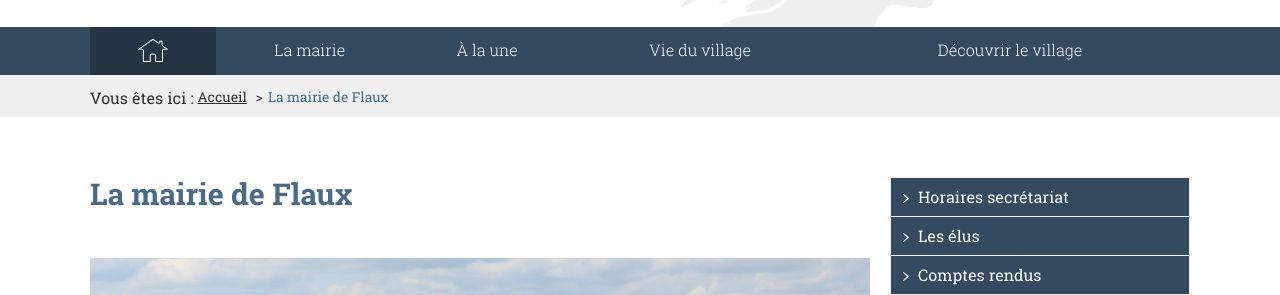
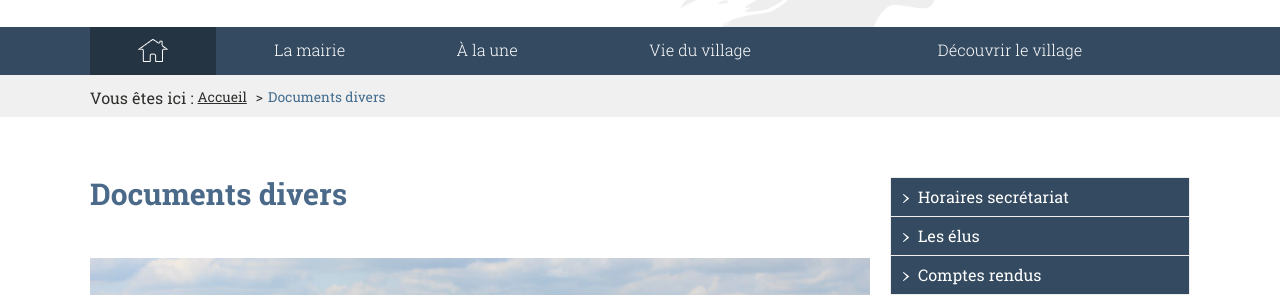
Before and after one commit to Flaux-Village/flaux-village.github.io, a Jekyll site: the page built from divers.md, in a window 1280 px wide. Shown: the part 150-445 px from the top of the page. Built offline with Jekyll 4.4.1, drawn with Linux system fonts in a browser that asks for light colours; our own code applies the rules of GitHub Pages for plain Markdown files.

Commit message:
Update divers.md

```diff
--- a/divers.md
+++ b/divers.md
@@ -1,9 +1,11 @@
 ---
 layout: section
-titre: La mairie | La mairie de Flaux
+titre: La mairie | Documents divers
 description: La mairie de Flaux
 keywords: mairie, commune, flaux, gard
-titre_page: La mairie de Flaux
+titre_page: Documents divers
+section: La mairie
+addresse_section: /mairie.html
 illustration: /assets/illustrations/940_250_Flauxbanner4_3596.jpg
 description_illustration: Mairie de Flaux.
 documents:
```
